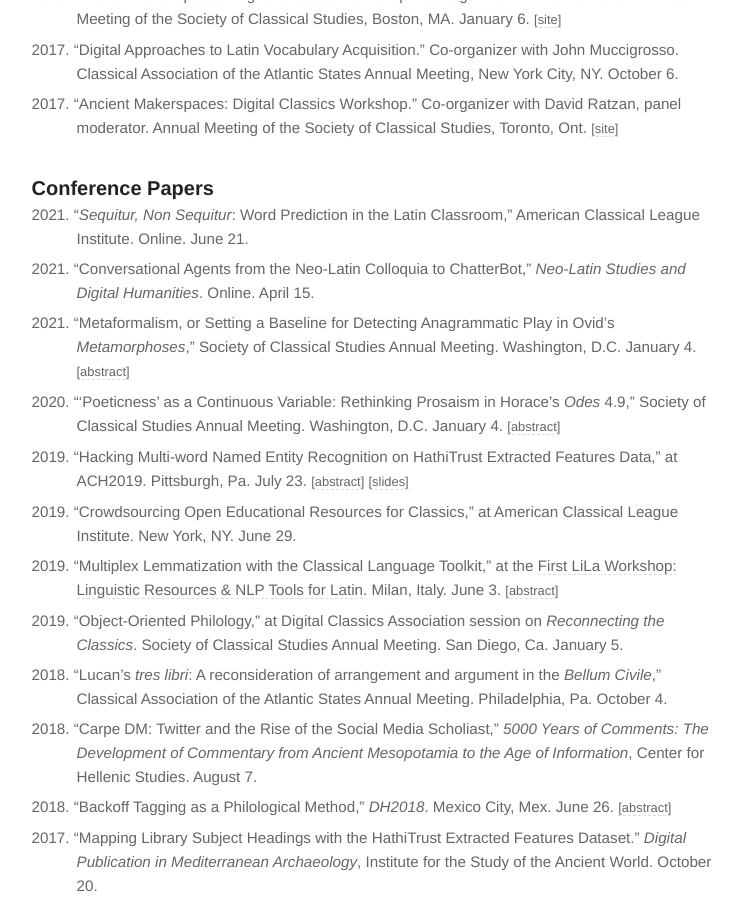
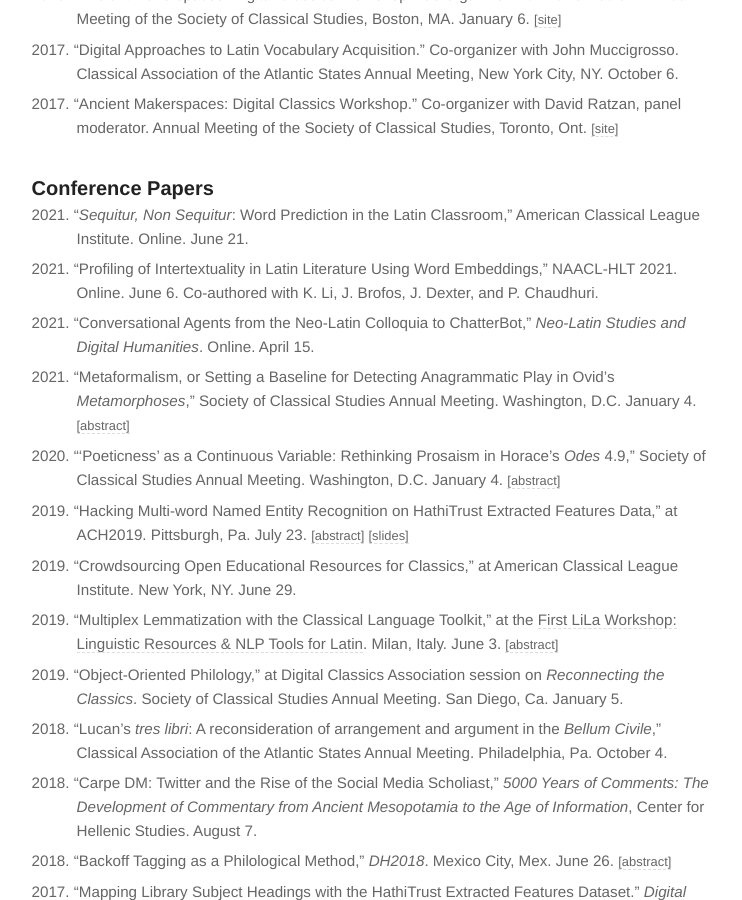
Before and after one commit to diyclassics/diyclassics.github.io, a Jekyll site: the page built from cv.md, in a window 1280 px wide and 900 px high, scrolled down 2344 px. Shown: the whole window, without its empty margins (266-1008 px from the left). Built offline with Jekyll 4.4.1, drawn with Linux system fonts in a browser that asks for light colours.

Commit message:
Update CV

```diff
--- a/cv.md
+++ b/cv.md
@@ -94,6 +94,7 @@ March 2021
 ### Conference Papers
 
 - 2021\. "*Sequitur, Non Sequitur*: Word Prediction in the Latin Classroom," American Classical League Institute. Online. June 21.
+- 2021\. "Profiling of Intertextuality in Latin Literature Using Word Embeddings," NAACL-HLT 2021. Online. June 6. Co-authored with K. Li, J. Brofos, J. Dexter, and P. Chaudhuri.
 - 2021\. "Conversational Agents from the Neo-Latin Colloquia to ChatterBot," *Neo-Latin Studies and Digital Humanities*. Online. April 15.
 - 2021\. "Metaformalism, or Setting a Baseline for Detecting Anagrammatic Play in Ovid’s *Metamorphoses*," Society of Classical Studies Annual Meeting. Washington, D.C. January 4. [[abstract]](../metaformalism){:.cv-link}
 - 2020\. "'Poeticness' as a Continuous Variable: Rethinking Prosaism in Horace's *Odes* 4.9," Society of Classical Studies Annual Meeting. Washington, D.C. January 4. [[abstract]](../poeticness){:.cv-link}
```
